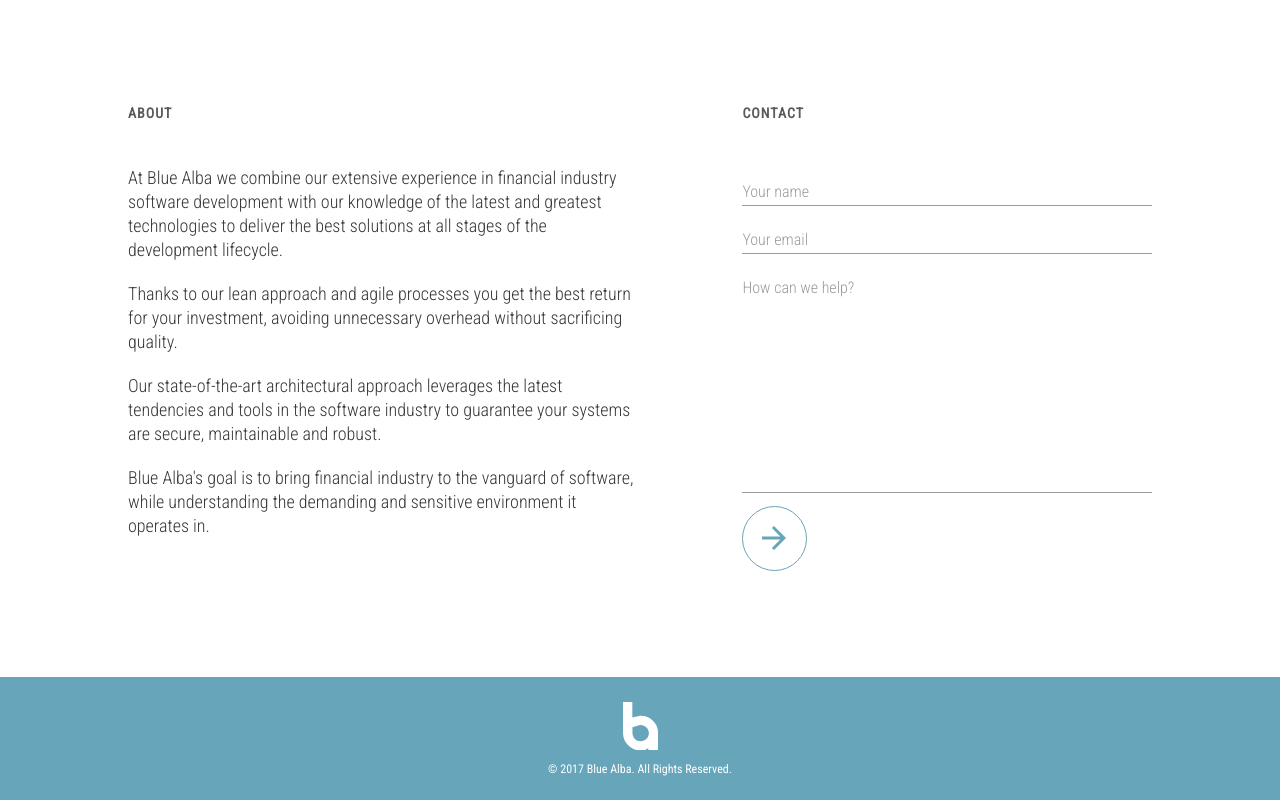
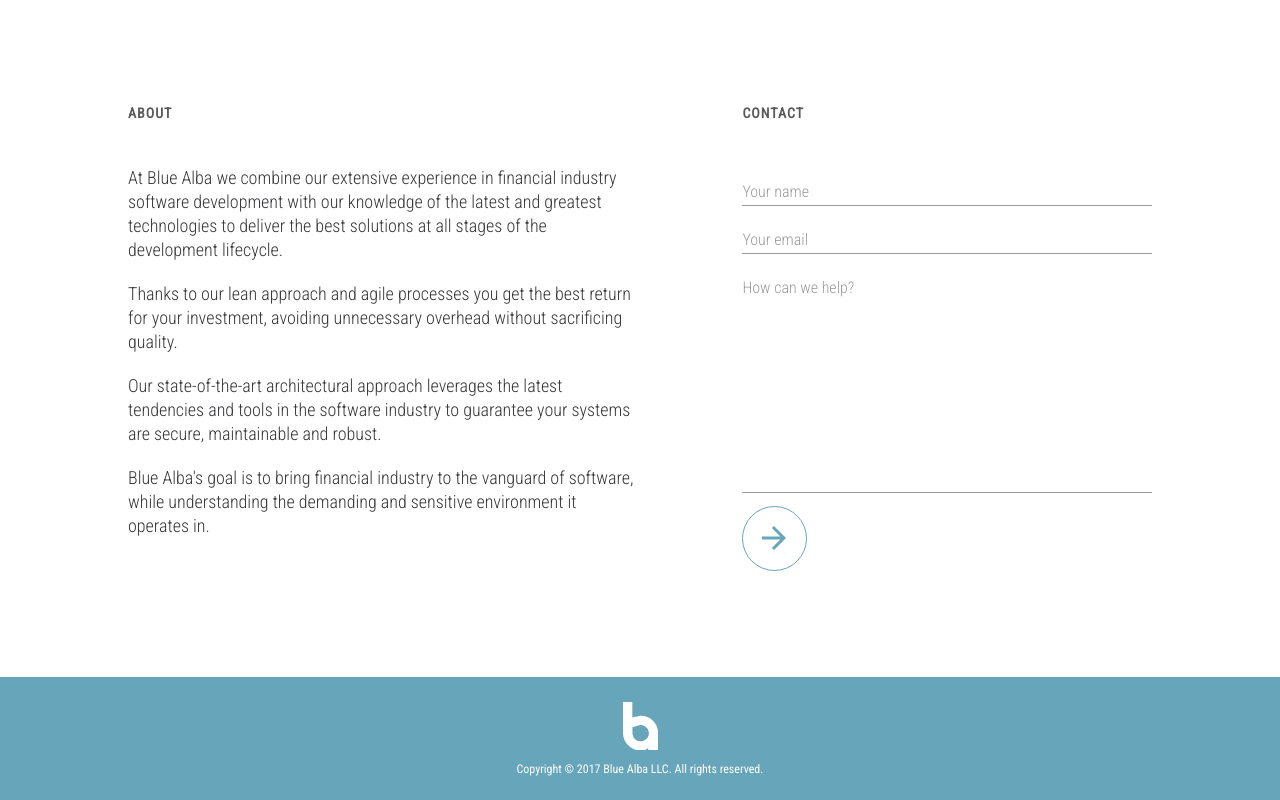
Before and after one commit to bluealba/website, a plain HTML site: page index.html in a window 1280 px wide. Shown: the part 800-1600 px from the top of the page. Drawn offline with Linux system fonts and the light colour scheme.

Commit message:
Fixed #14

```diff
--- a/index.html
+++ b/index.html
@@ -63,7 +63,7 @@
 				<svg class="iso" xmlns="http://www.w3.org/2000/svg" viewBox="56.2 -65 93.8 130">
 					<path d="M136.4-15c-8.8-8.8-20.9-13.6-33.3-13.2 -2.8 0-15.8 3.2-21.9 4.7v-41.6H56.2v83.9c0.1 13 5.5 24 14.6 32.9 8.7 8.8 20.7 13.6 33.1 13.2 7.3-0.1 16.7-0.9 19.9-7.8v7.8H150v-50.3C149.4 3.4 144.5-7.2 136.4-15zM119.2 33.8h0c-4.1 4.2-9.7 6.6-15.5 6.5 -12.1 0.2-21.9-9.5-22.1-21.5 0 0 0-0.1 0-0.1L81.5 2.5c7.9-2.5 19.5-6 21.8-6.1 12.2-0.1 22.1 9.7 22.3 21.9C125.7 24.1 123.4 29.8 119.2 33.8z"/>
 				</svg>
-				<p>© 2017 Blue Alba. All Rights Reserved.</p>
+				<p>Copyright © 2017 Blue Alba LLC. All rights reserved.</p>
 			</div>
 		</footer>
 	</section>
```
